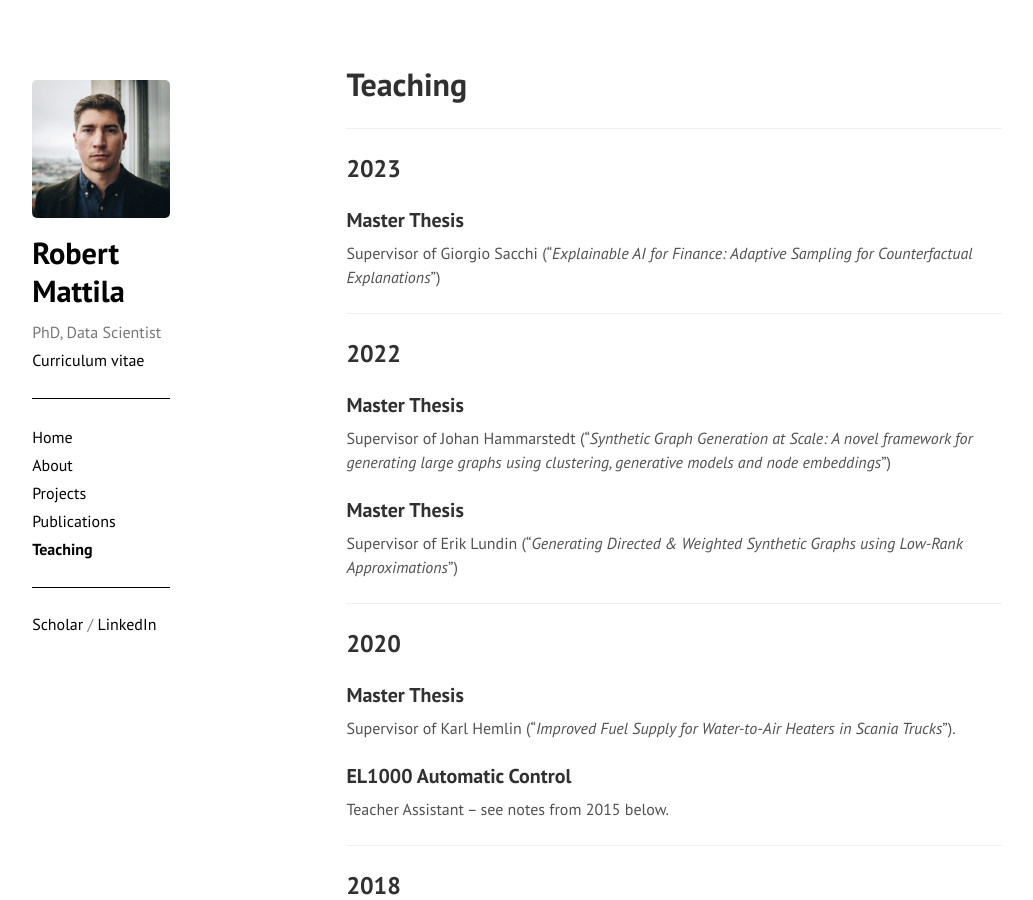
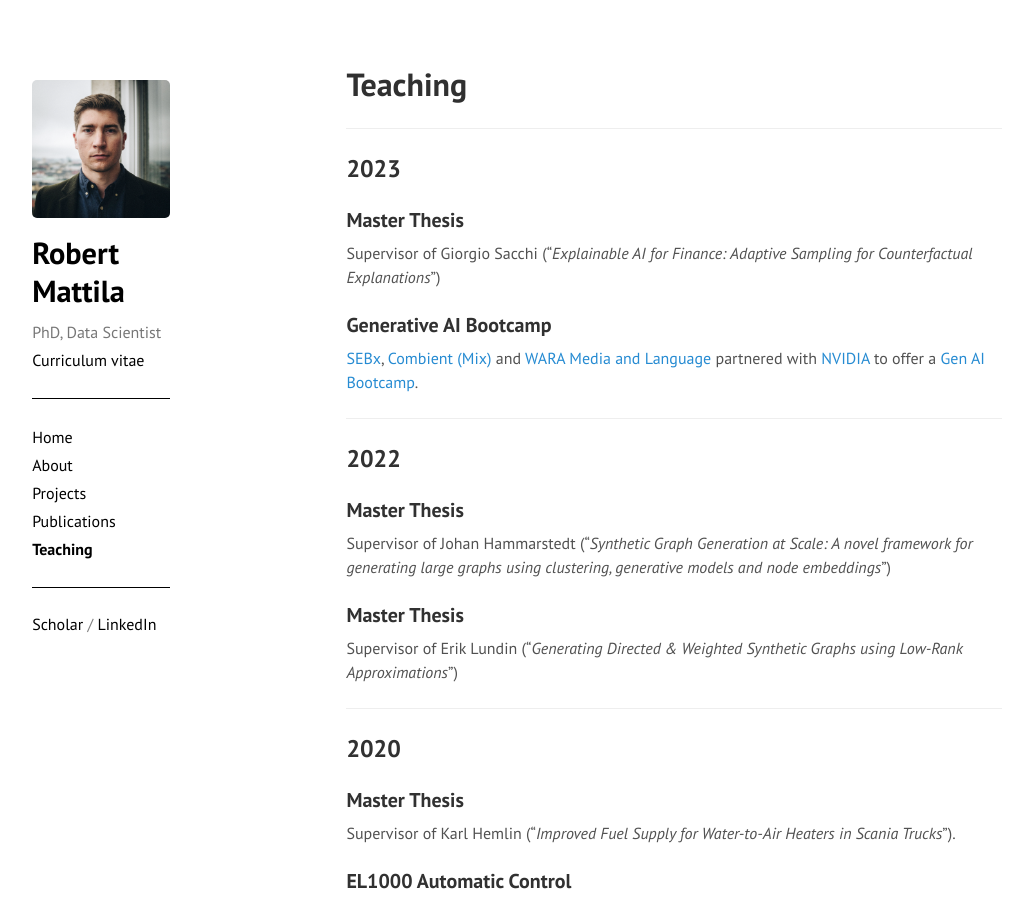
Before and after one commit to rmattila/rmattila.github.io, a Jekyll site: the page built from teaching.md, in a window 1280 px wide and 900 px high. Shown: the whole window, without its empty margins (92-1125 px from the left). Built offline with Jekyll 4.4.1, drawn with Linux system fonts in a browser that asks for light colours; comment, search, counter and statistics services are not loaded.

Commit message:
add generative AI bootcamp

```diff
--- a/teaching.md
+++ b/teaching.md
@@ -9,6 +9,10 @@ title: Teaching
 ### Master Thesis
 
 Supervisor of Giorgio Sacchi ("*Explainable AI for Finance: Adaptive Sampling for Counterfactual Explanations*")
+
+### Generative AI Bootcamp
+
+[SEBx](https://sebx.io/), [Combient (Mix)](https://combient.com/mix) and [WARA Media and Language](https://wasp-sweden.org/industrial-cooperation/research-arenas/wara-media-and-language/) partnered with [NVIDIA](https://www.nvidia.com/) to offer a [Gen AI Bootcamp](https://www.openhackathons.org/s/siteevent/a0C5e000008dSj2EAE/se000276).
 
 <hr>
 ## 2022
```
